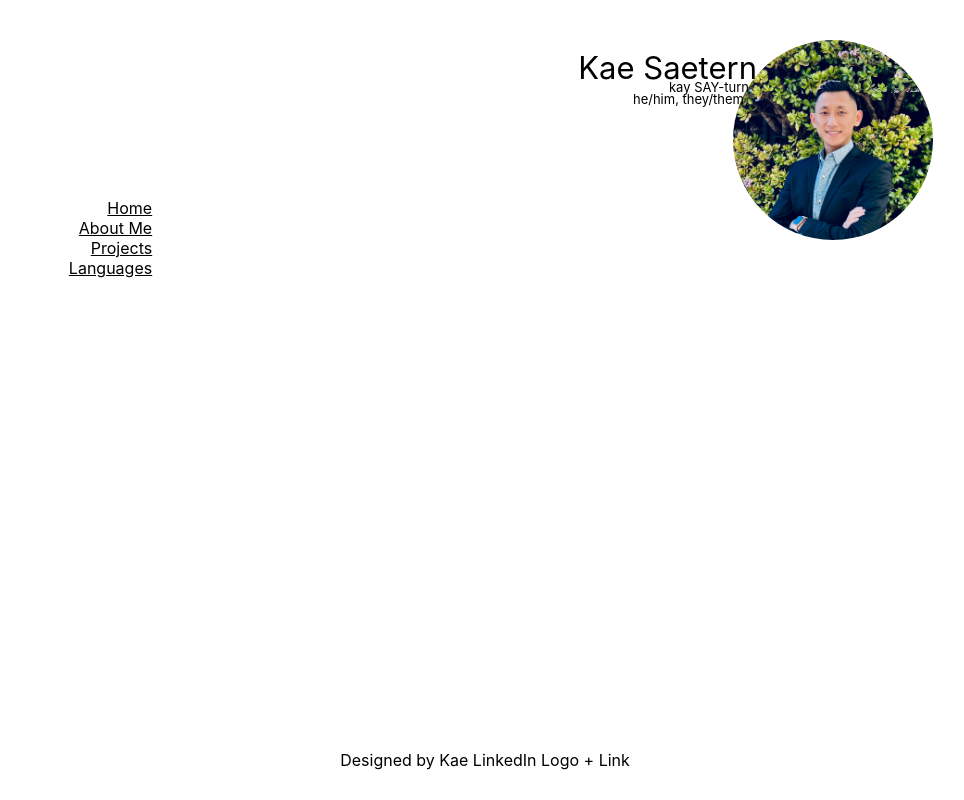
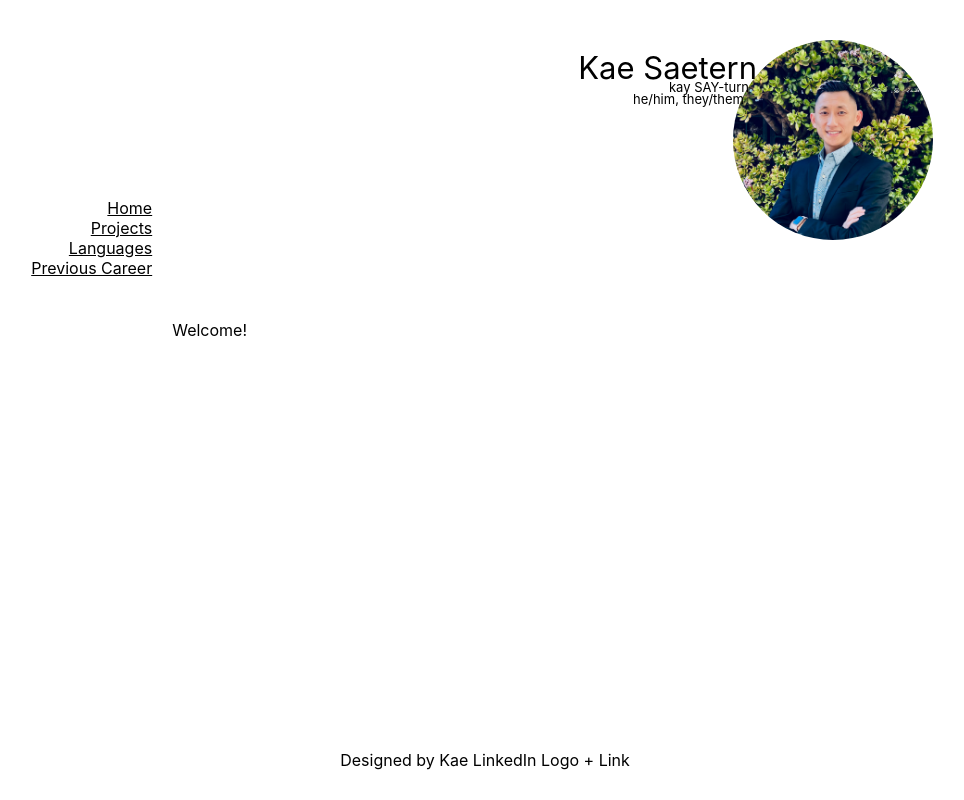
Before and after one commit to kaesae/Portfolio, a React (Create React App) app: page / in a window 1280 px wide. Shown: the whole page, without its empty margins (283-1247 px from the left). Built offline with nearby package versions, Linux system fonts and the light colour scheme.

Commit message:
aboutme changed to previous career

```diff
--- a/src/App.js
+++ b/src/App.js
@@ -10,6 +10,7 @@ import './App.css'
 // Import Hooks
 import { Link, Route, Routes } from "react-router-dom";
 import Profile from "./Components/Profile/Profile";
+import Home from "./Components/Home/Home";
 
 
 function App() {
@@ -19,17 +20,17 @@ function App() {
 
       <nav className="linkContainer">
         <div className="linkDiv"><Link className='links' to="/">Home</Link></div>
-        <div className="linkDiv"><Link className='links' to="/aboutme">About Me</Link></div>
         <div className="linkDiv"><Link className='links' to="/projects">Projects</Link></div>
         <div className="linkDiv"><Link className='links' to="/languages">Languages</Link></div>
+        <div className="linkDiv"><Link className='links' to="/previous-career">Previous Career</Link></div>
       </nav>
 
       <body>
         <div className="routes">
           <Profile />
           <Routes>
-            <Route path="/"/>
-            <Route path="/aboutme" element={<AboutMe />} />
+            <Route path="/" element={<Home />} />
+            <Route path="/previous-career" element={<AboutMe />} />
             <Route path="/projects" element={<Projects />} />
             <Route path="/languages" element={<Languages />} />
           </Routes>
--- /dev/null
+++ b/src/Components/Home/Home.css
@@ -0,0 +1,6 @@
+body.homeBody {
+    grid-row: 2/3;
+    position: absolute;
+    top: 40%;
+    margin: 0 20px;
+}
--- /dev/null
+++ b/src/Components/Home/Home.js
@@ -0,0 +1,16 @@
+import './Home.css';
+
+
+const Home = () => {
+    return (
+      <div className="homeComponent">
+        <body className='homeBody'><span className="first-letter">W</span>elcome!
+        <br />
+        <br />
+
+        </body>
+      </div>
+    );
+  };
+
+  export default Home;
```
